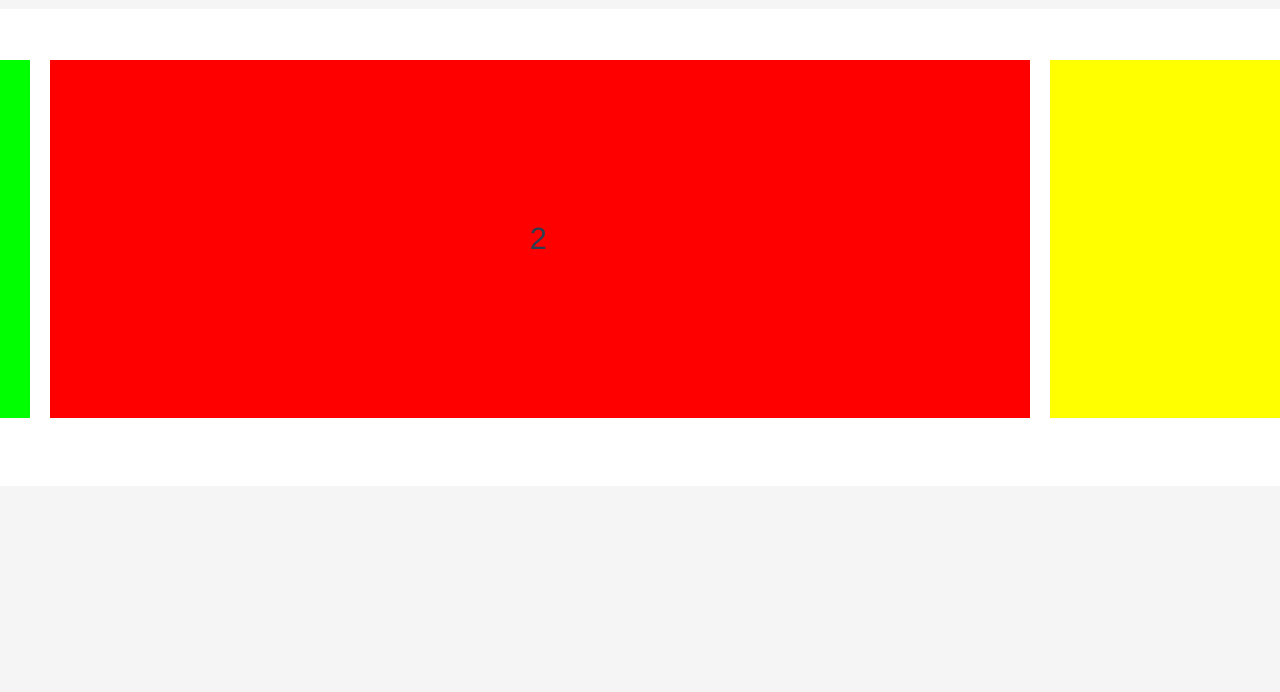
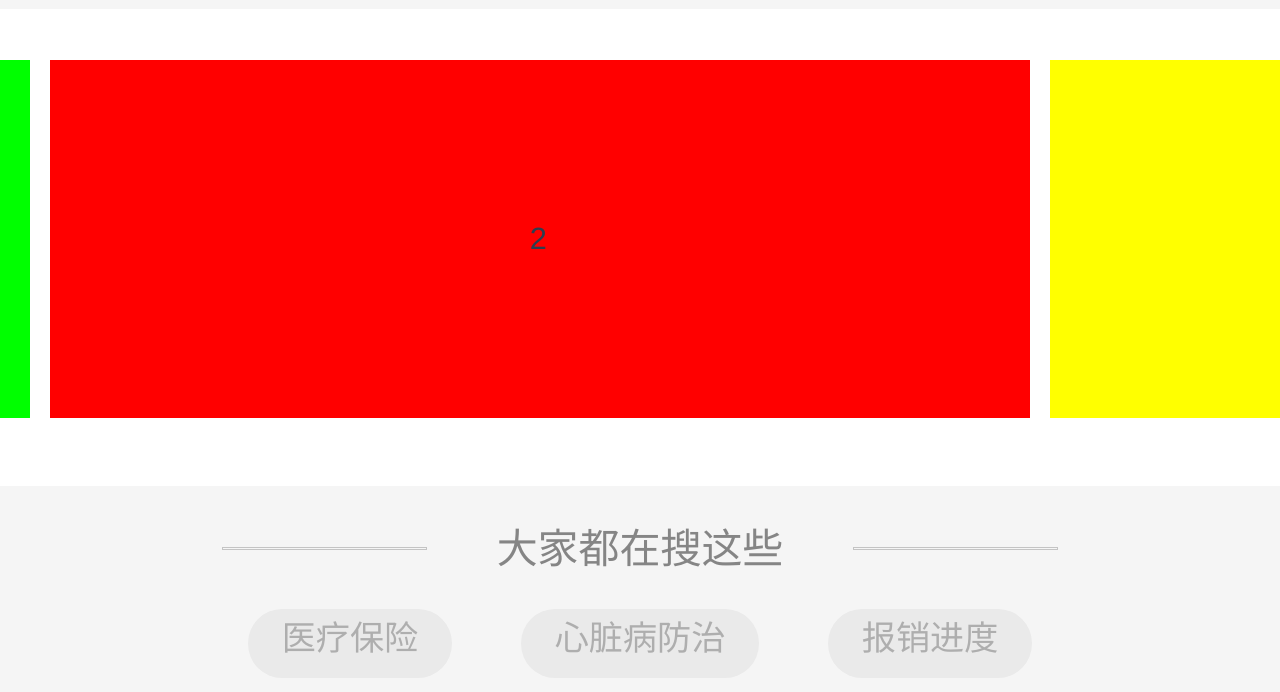
Before and after one commit to YinYuJia/ybapp, a Vue app: page / in a window 1280 px wide. Shown: the part 2753-3445 px from the top of the page. Built offline with nearby package versions, Linux system fonts and the light colour scheme.

Commit message:
提示搜索

```diff
--- a/src/components/Index.vue
+++ b/src/components/Index.vue
@@ -29,8 +29,9 @@
     <div class="Rotation_chart2">
         <DepartmentsList Propmsg = "Rotation_chart2"></DepartmentsList>
     </div>
+    <!-- 底部提示信息 -->
     <div class="bottom">
-
+        <HintMsg></HintMsg>
     </div>
     <Footer :info="info"></Footer>
   </div>
@@ -44,6 +45,7 @@
   import RotationChart from './lunbotu/RotationChart'
   import ClassifiedNav from './commonComponent/Index/Classified'
   import DepartmentsList from './commonComponent/Index/DepartmentsList'
+  import HintMsg from './commonComponent/Index/HintMsg'
   import Footer from './Footer.vue'
 
   export default {
@@ -70,7 +72,8 @@
       'DepartmentsList':DepartmentsList,
       "Footer": Footer,
       "WorkProgress": WorkProgress,
-      "ClassifiedNav": ClassifiedNav
+      "ClassifiedNav": ClassifiedNav,
+      "HintMsg": HintMsg
     },
     created() {
        console.log(MenuBar)
@@ -121,8 +124,7 @@
         // background-color: #ffffff;
     }
     .bottom {
-      overflow: hidden;
-      height: 300px;
+      margin-bottom: 70px;
     }
   }
 </style>
--- /dev/null
+++ b/src/components/commonComponent/Index/HintMsg.vue
@@ -0,0 +1,103 @@
+<template>
+    <div class="Hint">
+        <el-row class="HintContent">
+            <el-col :span="8" class="Left"><div class="LeftLine"></div></el-col>
+            <el-col :span="8">
+                <div class="text">大家都在搜这些</div>
+            </el-col>
+            <el-col :span="8" class="Right"><div class="RightLine"></div></el-col>
+        </el-row>
+        <div class="BtnContent">
+            <div v-for="(msg,index) in btn_msg" :key="index" class="HintBtn">
+                <div class="HintMsg">
+                    {{msg}}
+                </div>
+            </div>
+        </div>
+    </div>
+</template>
+
+<script>
+export default {
+    data() {
+        return {
+            btn_msg: ['医疗保险', '心脏病防治', '报销进度']
+        }
+    }
+}
+</script>
+
+<style lang="less" scoped>
+    .Hint{
+        padding-top: .2rem;
+        padding-bottom: .34rem;
+        .HintContent{
+            height: .33rem;
+            .Left{
+                height: .33rem;
+                display: flex;
+                justify-content: flex-end;
+                align-items: center;
+                .LeftLine{
+                    height: .02rem;
+                    width: 1.2rem;
+                    opacity: 0.2;
+                    border: 1px solid #000000;
+                }
+            }
+            .text{
+                height: .33rem;
+                width: 1.68rem;
+                margin: auto;
+                line-height: 0.33rem;
+                opacity: 0.45;
+                font-family: PingFangSC-Regular;
+                font-size: .24rem;
+                color: #000000;
+                letter-spacing: 0;
+                text-align: center;
+            }
+            .Right{
+                height: .33rem;
+                display: flex;
+                align-items: center;
+                .RightLine{
+                    height: .02rem;
+                    width: 1.2rem;
+                    opacity: 0.2;
+                    border: 1px solid #000000;
+                }
+            }
+        }
+
+        .BtnContent{
+            margin-top: .19rem;
+            display: flex;
+            justify-content: center;
+
+            .HintBtn{
+                height: .4rem;
+                width: auto;
+                background: #EAEAEA;
+                border-radius: .2rem;
+                padding: .06rem .2rem;
+                &:first-child{
+                    margin-right: .4rem;
+                }
+                &:last-child{
+                    margin-left: .4rem;
+                }
+
+                .HintMsg{
+                    height: .28rem;
+                    opacity: 0.25;
+                    font-family: PingFangSC-Regular;
+                    font-size: .2rem;
+                    color: #000000;
+                    letter-spacing: 0;
+                    text-align: center;
+                }
+            }
+        }
+    }
+</style>
```
